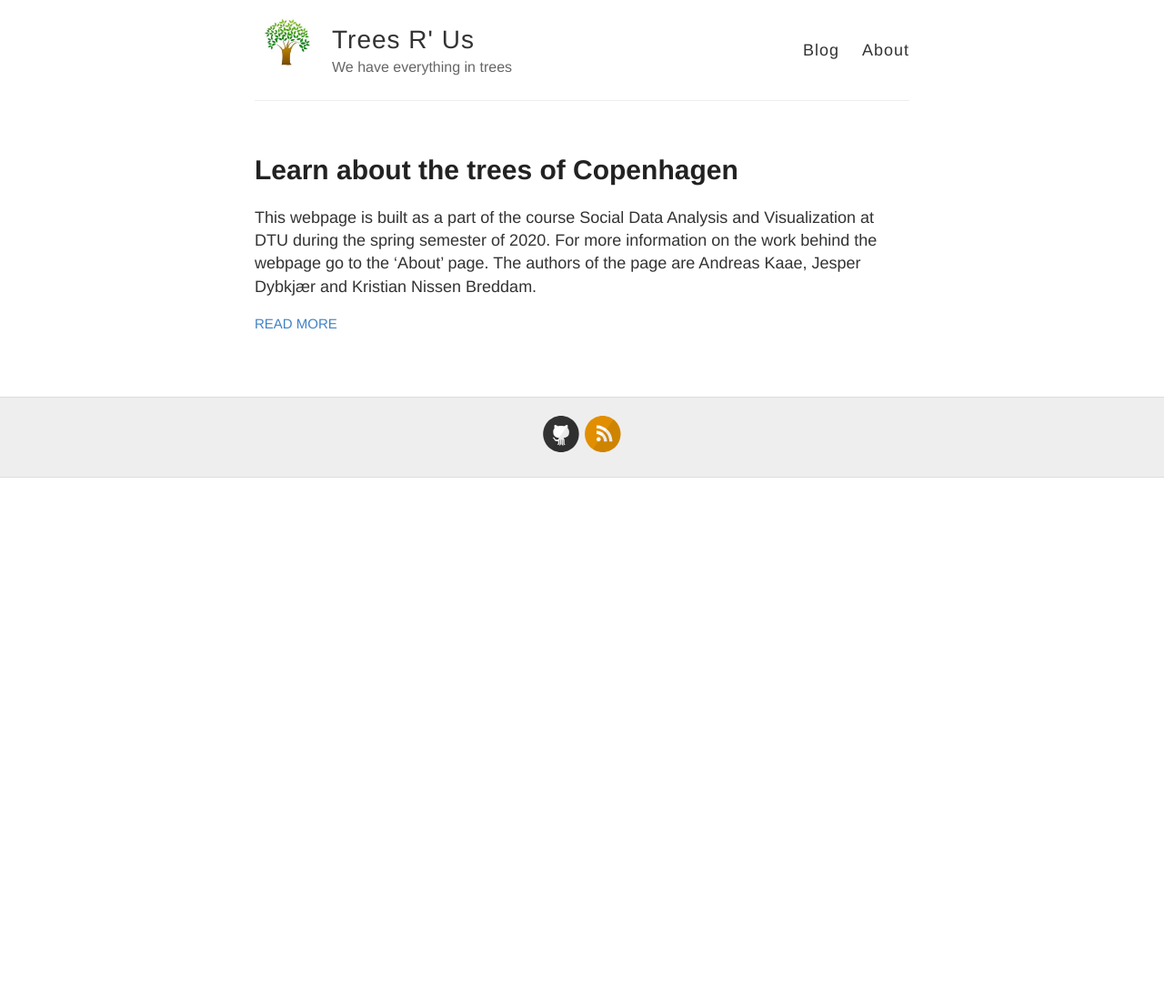
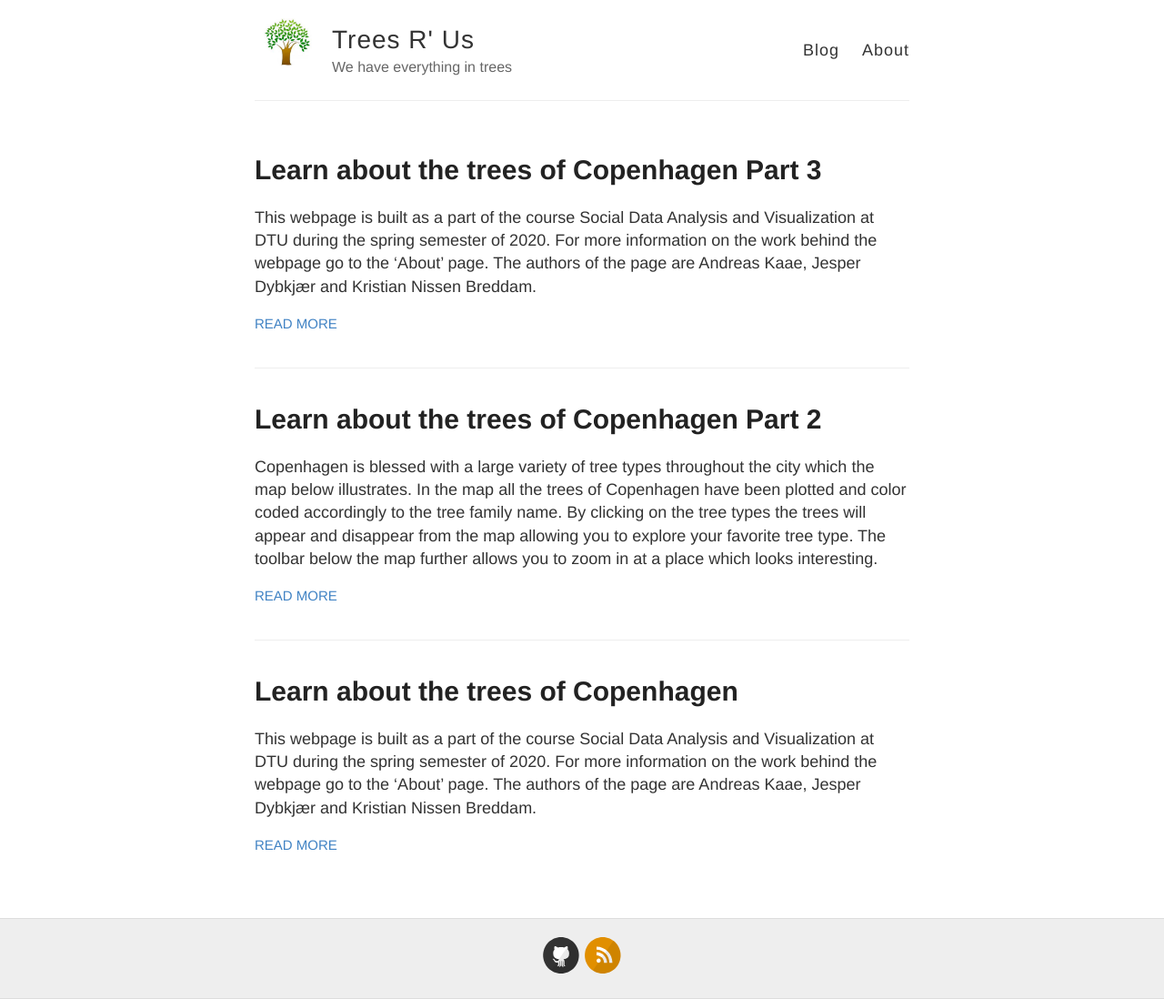
Before and after one commit to KristianBreddam/KristianBreddam.github.io, a Jekyll site: the page built from index.html, in a window 1280 px wide. Shown: the whole page at 91% size. Built offline with Jekyll 4.4.1, drawn with Linux system fonts in a browser that asks for light colours; before the commit the page ends 900 px from its top, so only the background shows below that; some of the changed lines change nothing that is shown.

Commit message:
Splitting in 3

```diff
--- a/_posts/2020-4-21-home.md
+++ b/_posts/2020-5-14-part1.md
@@ -29,50 +29,4 @@ If you are more the kind of person who cares about money then the graph above is
 The reason can be due to the rapid development projects of the streets and areas around Østerbro as well as an increased awareness of the benefits that trees contribute to neighborhoods and its citizens. Especially the areas a bit north of Fælledparken namely Tåsing plads and Sankt Kjelds Plads have been developed.
 
 
-Copenhagen is blessed with a large variety of tree types throughout the city which the map below illustrates. In the map all the trees of Copenhagen have been plotted and color coded accordingly to the tree family name. By clicking on the tree types the trees will appear and disappear from the map allowing you to explore your favorite tree type. The toolbar below the map further allows you to zoom in at a place which looks interesting.
-
-{% include allTrees.html %}
-
-In the map it can be  noticed that alot of the dots are green, these are all the ‘Not registered’ trees meaning that it is unknown what kind of tree it is. The map also shows many large clusters of trees for example around Assistent Kirkegaarden in Nørrebro or at Bispebjerg Kirkegaard in Bispebjerg.
- showing that some of the parks of Copenhagen are included.
-
-A large part of the trees are labeled as ‘Not registered’ meaning that it is unknown what kind of tree it is
-
-.
- but if you are not the kind of person who is good at remembering exactly what kind of tree is placed where we
-
-Here we have all trees with not registered muted
-{% include allTrees.html %}
-{% include StackedBarchart2.html %}
-Bio diversitet følsomhed.
-Heg har det godt
-
-
-
-Herunder er der tilføjet af Jesper (side to af hjemmesiden):
-With this newly generated interest for trees, we hope that you will have us with you on your next stroll around in your neighbourhood, or if you want to explore trees that you have never recognised before. Here is a list of great, interesting and maybe surprising targets for your next citywalk.
-
-Visit the oldest trees of Copenhagen
-
-Say hello to the most lonely tree in Copenhagen
-
-Which trees in your neighbourhood are having a sponsor?
-
-Visit the trees that of some kind are special because of the botanical interest, historical importance or ownership.
-
-
-The city walk your ancestors would choose.
-Even though Copenhagen is a city that is under constant development, some trees have managed to stay in shape and are still with us today. You can visit trees that the ancestors to your ancestors once planted and have been looked for ever since. There are trees that have experienced the growth of Copenhagen in more than 200 years. Go explore them yourself by inspecting this map below and plan your next city walk.
-{% include OldestTree.html %}
-
-The city walk to your lonely friend.
-We all know the feeling of being lonely. You need friends and family around you to keep you happy. Is this the same for trees? Who knows? But you can now make sure that you have done your part by go on an adventure and visit some of the most lonely trees in the municipality of Copenhagen.
-{% include LonliestTree.html %}
-
-The city walk money can buy.
-Why is the so many trees in Copenhagen? Most of them are planted and managed by the TMF (Teknisk miljø forvaltning) within the municipality of Copenhagen. Some however are planted with a higher purpose. A few street trees are donated to the city of Copenhagen. Go out and explore what trees are donated nearby you.
-{% include DonorTree.html %}
-
-The city walk that is special.
-XXXXXXX
-{% include SpecialTree.html %}
+[Next page]({{ site.baseurl }}/part1).
--- /dev/null
+++ b/_posts/2020-5-14-part2.md
@@ -0,0 +1,51 @@
+---
+layout: post
+title: Learn about the trees of Copenhagen Part 2
+---
+Copenhagen is blessed with a large variety of tree types throughout the city which the map below illustrates. In the map all the trees of Copenhagen have been plotted and color coded accordingly to the tree family name. By clicking on the tree types the trees will appear and disappear from the map allowing you to explore your favorite tree type. The toolbar below the map further allows you to zoom in at a place which looks interesting.
+
+{% include allTrees.html %}
+
+In the map it can be  noticed that alot of the dots are green, these are all the ‘Not registered’ trees meaning that it is unknown what kind of tree it is. The map also shows many large clusters of trees for example around Assistent Kirkegaarden in Nørrebro or at Bispebjerg Kirkegaard in Bispebjerg.
+ showing that some of the parks of Copenhagen are included.
+
+A large part of the trees are labeled as ‘Not registered’ meaning that it is unknown what kind of tree it is
+
+.
+ but if you are not the kind of person who is good at remembering exactly what kind of tree is placed where we
+
+Here we have all trees with not registered muted
+{% include allTrees.html %}
+{% include StackedBarchart2.html %}
+Bio diversitet følsomhed.
+Heg har det godt
+
+
+
+Herunder er der tilføjet af Jesper (side to af hjemmesiden):
+With this newly generated interest for trees, we hope that you will have us with you on your next stroll around in your neighbourhood, or if you want to explore trees that you have never recognised before. Here is a list of great, interesting and maybe surprising targets for your next citywalk.
+
+Visit the oldest trees of Copenhagen
+
+Say hello to the most lonely tree in Copenhagen
+
+Which trees in your neighbourhood are having a sponsor?
+
+Visit the trees that of some kind are special because of the botanical interest, historical importance or ownership.
+
+
+The city walk your ancestors would choose.
+Even though Copenhagen is a city that is under constant development, some trees have managed to stay in shape and are still with us today. You can visit trees that the ancestors to your ancestors once planted and have been looked for ever since. There are trees that have experienced the growth of Copenhagen in more than 200 years. Go explore them yourself by inspecting this map below and plan your next city walk.
+{% include OldestTree.html %}
+
+The city walk to your lonely friend.
+We all know the feeling of being lonely. You need friends and family around you to keep you happy. Is this the same for trees? Who knows? But you can now make sure that you have done your part by go on an adventure and visit some of the most lonely trees in the municipality of Copenhagen.
+{% include LonliestTree.html %}
+
+The city walk money can buy.
+Why is the so many trees in Copenhagen? Most of them are planted and managed by the TMF (Teknisk miljø forvaltning) within the municipality of Copenhagen. Some however are planted with a higher purpose. A few street trees are donated to the city of Copenhagen. Go out and explore what trees are donated nearby you.
+{% include DonorTree.html %}
+
+The city walk that is special.
+XXXXXXX
+{% include SpecialTree.html %}
--- /dev/null
+++ b/_posts/2020-5-14-part3.md
@@ -0,0 +1,78 @@
+---
+layout: post
+title: Learn about the trees of Copenhagen Part 3
+---
+This webpage is built as a part of the course Social Data Analysis and Visualization at DTU during the spring semester of 2020. For more information on the work behind the webpage go to the ‘About’ page. The authors of the page are Andreas Kaae, Jesper Dybkjær and Kristian Nissen Breddam.
+
+
+Have you ever walked down the streets of Copenhagen and looked up at all the trees and thought to yourself “Wow, this is so interesting!”? If not, then you are just like us. We like the trees in Copenhagen and we enjoy them but we’ve never really given them much thought. That is why we wanted to take a seemingly boring dataset about the Trees of Copenhagen municipality and turn it into something interesting and maybe even useful!
+The trees you will see on this page are only the trees which are on communal roads in the municipality of Copenhagen (which does not include Frederiksberg). This means that the trees in some of the parks such as ‘Kalvebod fælled’, ‘Botanisk Have’ and ‘Kongens Have’ are not included, so when looking at results and conclusions remember to take this into account! Most of the graphs on the page are interactive, so we strongly encourage you to interact with our visualizations to explore the trees of Copenhagen as you like!
+
+To begin with the map below illustrates the 10 districts of Copenhagen municipality color coded by the amount of trees. The intensity indicates the amount of trees in the neighborhood.
+{% include MapNeighbourhoodsOnly.html %}
+The map shows that the district with the most amount of trees are Østerbro and Bispebjerg. To get more information about a specific neighborhood hold the cursor over a district or check out the next graph.
+{% include dataExplorationInteractive.html %}
+
+The graph shows the population, area, amount of trees and average square meter price of buying an apartment for each of the districts. The graph reveals that while Bispebjerg is the district with the most trees but also has one of smallest areas and lowest square meter prices in Copenhagen. It also shows that Nørrebro by far is the smallest area of Copenhagen but also has one of the highest populations and square meter prices. Amager vest by far has the largest proportion of the area in Copenhagen but a very small number of trees, however remember that these are only the trees next to communal roads so the true number of trees at Amager Vest is assumed to be bigger. OBS ved ikke rigtigt hvad jeg skal skrive til den her graf, syntes det hurtigt bliver meget beskrivende og kedeligt… Man skal måske prøve at connecte den med grafen under for at der er en rød tråd
+
+The question is now which district in Copenhagen you should live in if you love trees. This question is not so simple to answer as it depends on what kind of person you are. If you are the kind of person who really likes to have your favorit tree all to yourself the graph below to the left shows that the best place to live is Bispebjerg. In Bispebjerg there are 15 trees per 100 citizens while if you live in Nørrebro you will only have 8.4 trees per 100 citizens. If you on the other hand are the kind of person who really likes to have many trees close to you then the graph to the right might help you. It reveals that Nørrebro by far is the best place to live as you will have 1651.2 trees per km^2 followed by Bispebjerg at 1215.9 trees per. km^2.
+
+Great, but how do these features relate to the number of trees, where is the largest?
+{% include TreesPer100People.html %}
+{% include TreesPerKM2.html %}
+De her plots skal nok ændres, mangler den med peng
+
+If you are more the kind of person who cares about money then the graph above is your answer. It shows that the place where you get the most trees for your buck (trees per 1000 DKK square meter price) is once again Bispebjerg. So our advice would be to move to Bispebjerg if trees are really important to you. A district like Østerbro which has a large overall proportion of the trees is interestingly not that desirable, according to our measures, with regard to trees due to its relatively large area, high population and expensive prices. However, Østerbro has come a long way within the last 10 years. The graph below shows that more than 3.000 trees have been planted in Østerbro from 2010 to 2020 increasing the desire for tree lovers to settle in Østerbro drastically. The increase is almost more than double the amount than in Valby which is the second most invested in the district and ten times as many trees as in Brønshøj-Husum at the bottom.
+
+{ PLOT med plantede træer fra 2010-2020}
+
+The reason can be due to the rapid development projects of the streets and areas around Østerbro as well as an increased awareness of the benefits that trees contribute to neighborhoods and its citizens. Especially the areas a bit north of Fælledparken namely Tåsing plads and Sankt Kjelds Plads have been developed.
+
+
+Copenhagen is blessed with a large variety of tree types throughout the city which the map below illustrates. In the map all the trees of Copenhagen have been plotted and color coded accordingly to the tree family name. By clicking on the tree types the trees will appear and disappear from the map allowing you to explore your favorite tree type. The toolbar below the map further allows you to zoom in at a place which looks interesting.
+
+{% include allTrees.html %}
+
+In the map it can be  noticed that alot of the dots are green, these are all the ‘Not registered’ trees meaning that it is unknown what kind of tree it is. The map also shows many large clusters of trees for example around Assistent Kirkegaarden in Nørrebro or at Bispebjerg Kirkegaard in Bispebjerg.
+ showing that some of the parks of Copenhagen are included.
+
+A large part of the trees are labeled as ‘Not registered’ meaning that it is unknown what kind of tree it is
+
+.
+ but if you are not the kind of person who is good at remembering exactly what kind of tree is placed where we
+
+Here we have all trees with not registered muted
+{% include allTrees.html %}
+{% include StackedBarchart2.html %}
+Bio diversitet følsomhed.
+Heg har det godt
+
+
+
+Herunder er der tilføjet af Jesper (side to af hjemmesiden):
+With this newly generated interest for trees, we hope that you will have us with you on your next stroll around in your neighbourhood, or if you want to explore trees that you have never recognised before. Here is a list of great, interesting and maybe surprising targets for your next citywalk.
+
+Visit the oldest trees of Copenhagen
+
+Say hello to the most lonely tree in Copenhagen
+
+Which trees in your neighbourhood are having a sponsor?
+
+Visit the trees that of some kind are special because of the botanical interest, historical importance or ownership.
+
+
+The city walk your ancestors would choose.
+Even though Copenhagen is a city that is under constant development, some trees have managed to stay in shape and are still with us today. You can visit trees that the ancestors to your ancestors once planted and have been looked for ever since. There are trees that have experienced the growth of Copenhagen in more than 200 years. Go explore them yourself by inspecting this map below and plan your next city walk.
+{% include OldestTree.html %}
+
+The city walk to your lonely friend.
+We all know the feeling of being lonely. You need friends and family around you to keep you happy. Is this the same for trees? Who knows? But you can now make sure that you have done your part by go on an adventure and visit some of the most lonely trees in the municipality of Copenhagen.
+{% include LonliestTree.html %}
+
+The city walk money can buy.
+Why is the so many trees in Copenhagen? Most of them are planted and managed by the TMF (Teknisk miljø forvaltning) within the municipality of Copenhagen. Some however are planted with a higher purpose. A few street trees are donated to the city of Copenhagen. Go out and explore what trees are donated nearby you.
+{% include DonorTree.html %}
+
+The city walk that is special.
+XXXXXXX
+{% include SpecialTree.html %}
```
